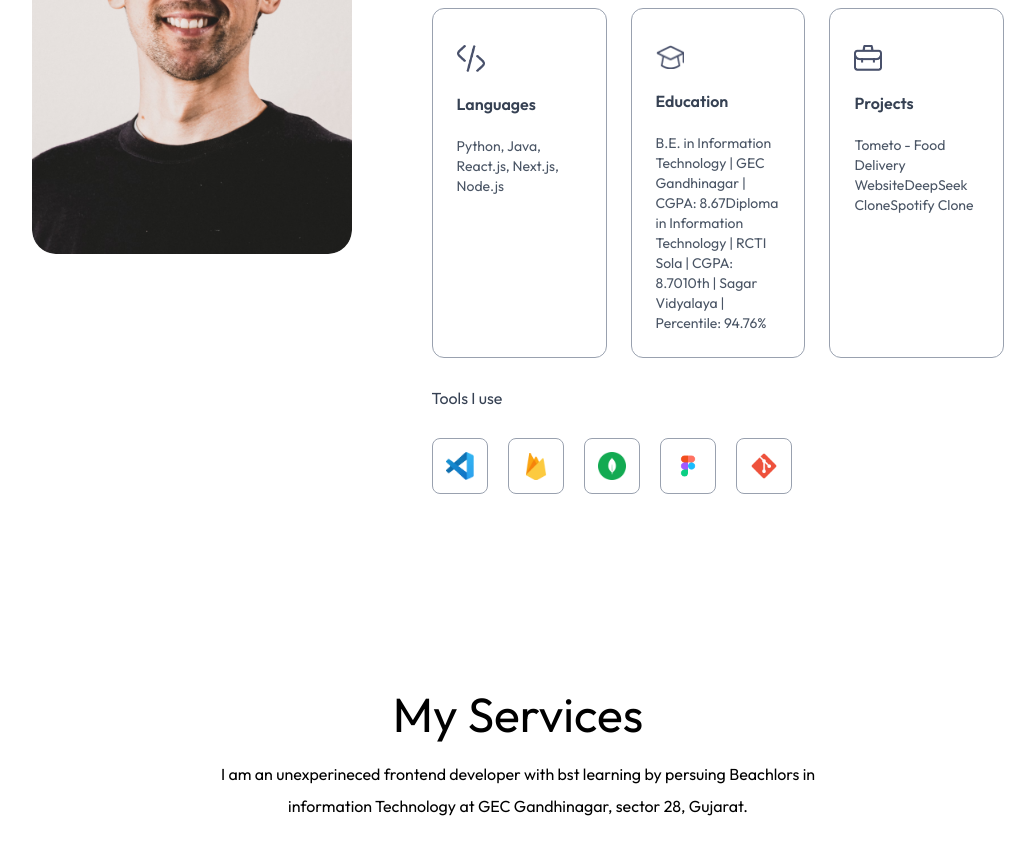
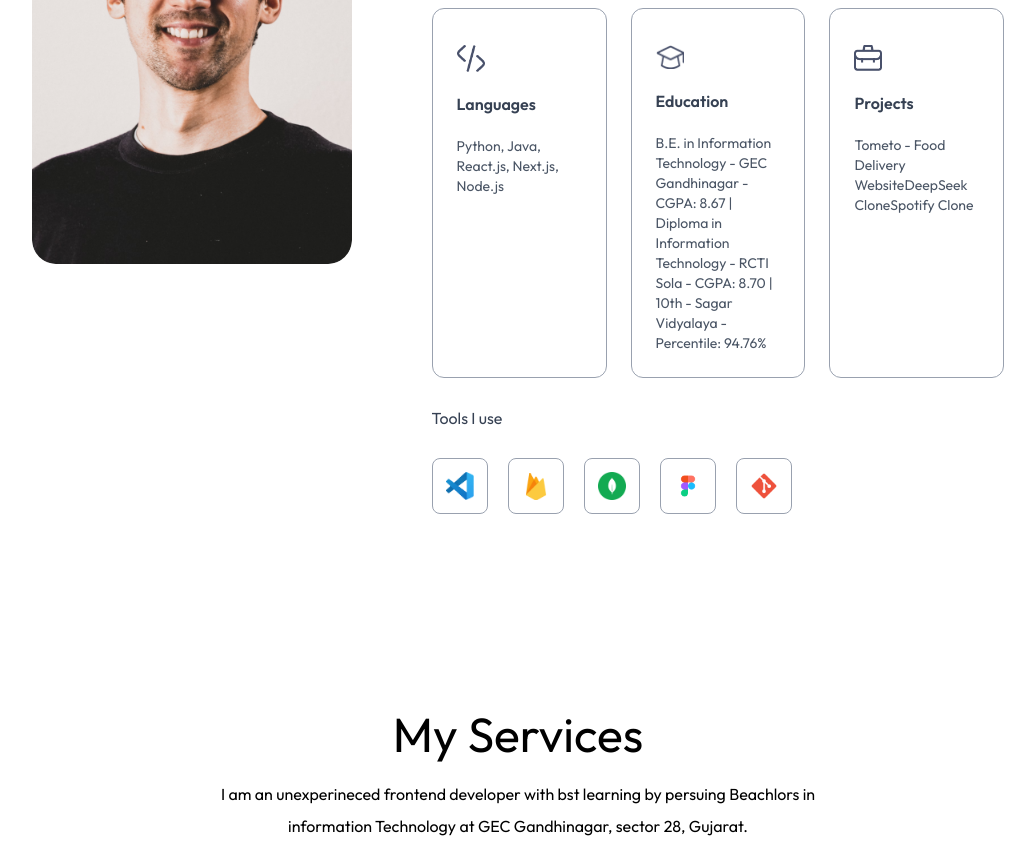
Before and after one commit to Miteshsodha/Mitesh-Sodhaparmar-Portfolio, a Next.js app: page / in a window 1280 px wide. Shown: the part 1420-2288 px from the top of the page, without its empty margins (122-1157 px from the left). Built offline with nearby package versions, Linux system fonts and the light colour scheme; a web font is replaced by a local one.

Commit message:
Update assets.js

```diff
--- a/assets/assets.js
+++ b/assets/assets.js
@@ -109,9 +109,9 @@ export const serviceData = [
 export const infoList = [
     { icon: assets.code_icon, iconDark: assets.code_icon_dark, title: 'Languages', description: 'Python, Java, React.js, Next.js, Node.js' },
     { icon: assets.edu_icon, iconDark: assets.edu_icon_dark, title: 'Education', description: [
-    'B.E. in Information Technology | GEC Gandhinagar | CGPA: 8.67',
-    'Diploma in Information Technology | RCTI Sola | CGPA: 8.70',
-    '10th | Sagar Vidyalaya | Percentile: 94.76%'
+    'B.E. in Information Technology - GEC Gandhinagar - CGPA: 8.67 | ',
+    'Diploma in Information Technology - RCTI Sola - CGPA: 8.70 | ',
+    '10th - Sagar Vidyalaya - Percentile: 94.76%'
   ] },
     { icon: assets.project_icon, iconDark: assets.project_icon_dark, title: 'Projects', description: ['Tometo - Food Delivery Website','DeepSeek Clone','Spotify Clone'] }
 ];
```
